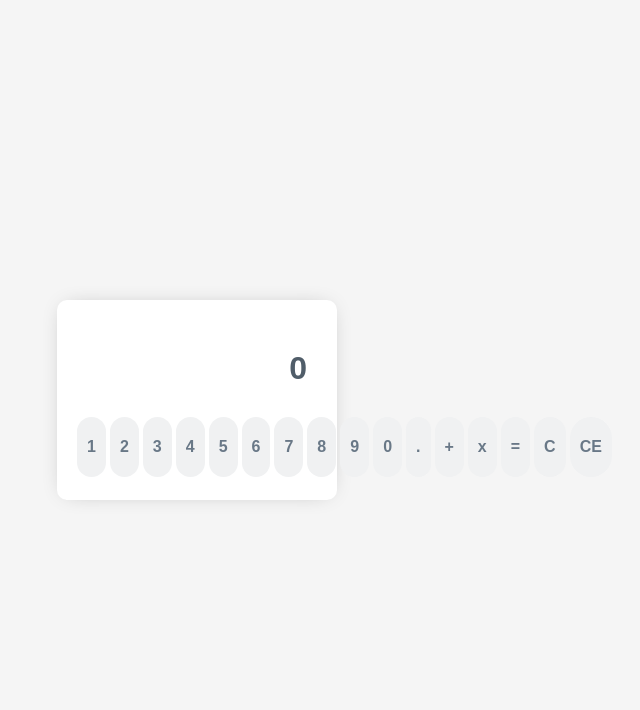
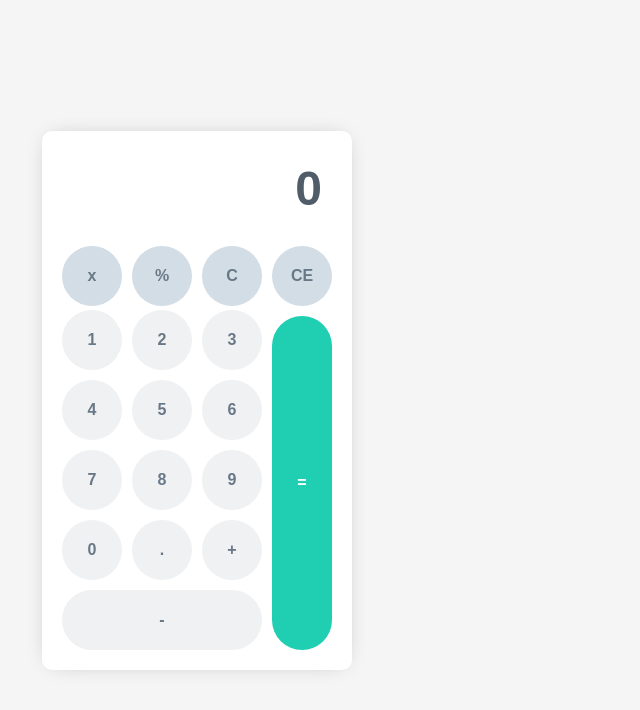
Before and after one commit to diegofrr/dio-challenges, a React (Create React App) app in the folder 01-calculator/: page / in a window 1280 px wide. Shown: the top 710 px of the page, without its empty margins (443-1083 px from the left). Built offline with nearby package versions, Linux system fonts and the light colour scheme; a web font is replaced by a local one.

Commit message:
feat: update

```diff
--- a/01-calculator/src/components/Button/button.module.css
+++ b/01-calculator/src/components/Button/button.module.css
@@ -12,8 +12,10 @@
     padding: 10px;
     border: none;
     border-radius: 40px;
-    width: 60px;
-    height: 60px;
+    min-width: 60px;
+    min-height: 60px;
+    max-width: 60px;
+    max-height: 60px;
 
     transition: all .3s ease;
 
@@ -27,7 +29,9 @@
     }
 
     @media (max-width: 480px) {
-        width: 40px;
-        height: 40px;
+        min-width: 40px;
+        min-height: 40px;
+        max-width: 40px;
+        max-height: 40px;
     }
 }
--- a/01-calculator/src/components/Button/index.jsx
+++ b/01-calculator/src/components/Button/index.jsx
@@ -1,7 +1,7 @@
 import styles from './button.module.css';
 
-export const Button = ({ label, onclick }) => (
-    <button onClick={() => onclick(label)} className={styles.container}>
+export const Button = ({ label, onclick, isHeader, isSubmit }) => (
+    <button onClick={() => onclick(label)} className={`${styles.container} ${styles.test}`}>
         {label}
     </button>
 )
--- a/01-calculator/src/components/Calculator/calculator.module.css
+++ b/01-calculator/src/components/Calculator/calculator.module.css
@@ -2,24 +2,64 @@
     background-color: var(--primary-color);
     box-shadow: var(--box-shadow);
     border-radius: 10px;
-    width: calc(100% - 20px);
-    max-width: 280px;
-    padding: 40px 20px;
-
-    height: 200px;
+    max-width: calc(100% - 20px);
+    padding: 20px;
 }
 
 .content {
     width: 100%;
     height: 100%;
-
 }
 
 .buttons-container {
     width: 100%;
     margin-top: 20px;
+    position: relative;
 
     display: flex;
-    flex-direction: row;
+    flex-direction: column;
     gap: 4px;
 }
+
+.header-buttons {
+    display: flex;
+    flex-direction: row;
+    gap: 10px;
+
+    & Button {
+        background-color: var(--button-header-bg);
+    }
+}
+
+.digit-buttons {
+    display: flex;
+    flex-wrap: wrap;
+    gap: 10px;
+    max-width: 200px;
+
+    @media (max-width: 480px) {
+        max-width: 140px;
+    }
+
+    & :last-child {
+        min-width: 100%;
+    }
+}
+
+.submit-button {
+    position: absolute;
+    right: 0;
+    top: 70px;
+    height: calc(100% - 70px);
+
+    @media (max-width: 480px) {
+        top: 50px;
+        height: calc(100% - 50px);
+    }
+
+    & Button {
+        min-height: 100%;
+        background-color: var(--button-submit-bg);
+        color: #FFF;
+    }
+}
--- a/01-calculator/src/components/Calculator/index.jsx
+++ b/01-calculator/src/components/Calculator/index.jsx
@@ -2,7 +2,7 @@ import styles from './calculator.module.css';
 
 import { Button } from '../Button';
 import { Display } from '../Display';
-import { useEffect, useState } from 'react';
+import { useState } from 'react';
 
 export const Calculator = () => {
     const [result, setResult] = useState(0);
@@ -35,6 +35,15 @@ export const Calculator = () => {
             <div className={styles.content}>
                 <Display result={result} />
                 <div className={styles['buttons-container']}>
+
+                    <div className={styles['header-buttons']}>
+                        <Button onclick={addLabel} label='x' />
+                        <Button onclick={addLabel} label='%' />
+                        <Button onclick={clear} label='C' />
+                        <Button onclick={erase} label='CE' />
+                    </div>
+
+                    <div className={styles['digit-buttons']}>
                         <Button onclick={addLabel} label='1' />
                         <Button onclick={addLabel} label='2' />
                         <Button onclick={addLabel} label='3' />
@@ -46,13 +55,13 @@ export const Calculator = () => {
                         <Button onclick={addLabel} label='9' />
                         <Button onclick={addLabel} label='0' />
                         <Button onclick={addLabel} label='.' />
+                        <Button onclick={addLabel} label='+' />
+                        <Button onclick={addLabel} label='-' />
+                    </div>
 
-                    <Button onclick={addLabel} label='+' />
-                    <Button onclick={addLabel} label='x' />
-
+                    <div className={styles['submit-button']}>
                         <Button onclick={handleSubmit} label='=' />
-                    <Button onclick={clear} label='C' />
-                    <Button onclick={erase} label='CE' />
+                    </div>
                 </div>
             </div>
         </div>
--- a/01-calculator/src/components/Display/display.module.css
+++ b/01-calculator/src/components/Display/display.module.css
@@ -10,7 +10,7 @@
 
 .result {
     color: var(--display-result-text);
-    font-size: 32px;
+    font-size: 48px;
     font-weight: 800;
 }
 
--- a/01-calculator/src/constants/variables.css
+++ b/01-calculator/src/constants/variables.css
@@ -4,7 +4,7 @@
     --secundary-color: red;
 
     --button-primary-bg: #f0f1f2;
-    --button-highlight-bg: #20ceb2;
+    --button-submit-bg: #20ceb2;
     --button-header-bg: #d3dde5;
     --button-text-color: #697887;
     --button-text-weight: 700;
```
Also changed, not shown: 01-calculator/src/components/Calculator/actions.js (deleted, +0 -27 lines). Lines whose indentation alone changed are shown as unchanged.
